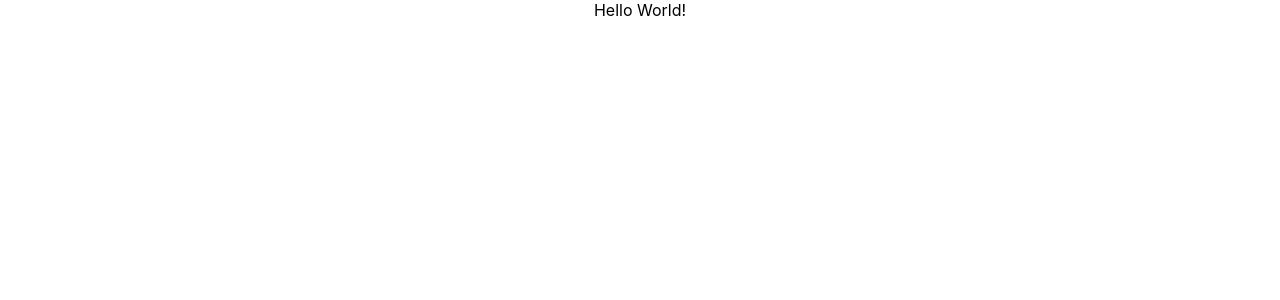
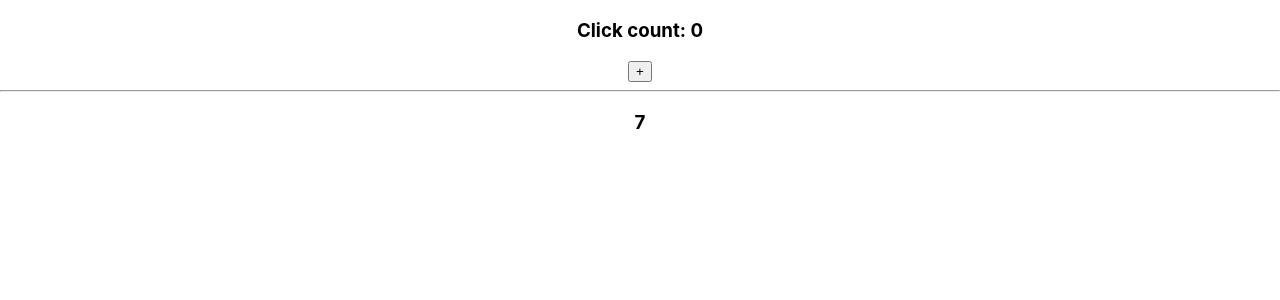
Before and after one commit to tgmrks/react-hooks, a React (Create React App) app: page / in a window 1280 px wide. Shown: the top 300 px of the page. Built offline with nearby package versions, Linux system fonts and the light colour scheme.

Commit message:
adding timer to useEffect

```diff
--- a/src/App.js
+++ b/src/App.js
@@ -1,9 +1,10 @@
 import './App.css';
+import Effect from './Effect';
 
 function App() {
   return (
     <div className="App">
-      Hello World!
+      <Effect />
     </div>
   );
 }
--- /dev/null
+++ b/src/Effect.jsx
@@ -0,0 +1,21 @@
+import React, { useEffect, useState } from 'react';
+
+function Effect() {
+    const [count, setCount] = useState(0)
+    const [timer, setTimer] = useState(0)
+
+    useEffect(() => {
+        setTimeout(() => { setTimer(timer + 1) }, 1000);
+        console.log("Effect called!");
+    }, [timer]);
+
+    return (
+        <div>
+            <h3>Click count: {count}</h3>
+            <button onClick={() => { setCount(count + 1) }}>+</button>
+            <hr />
+            <h3>{timer}</h3>
+        </div>
+    );
+}
+export default Effect;
```
